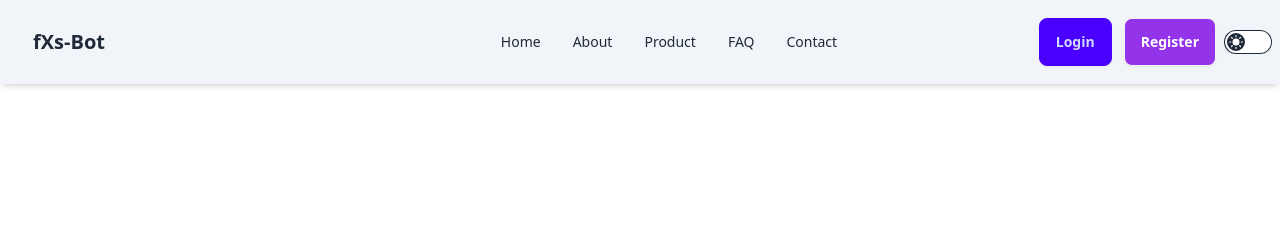
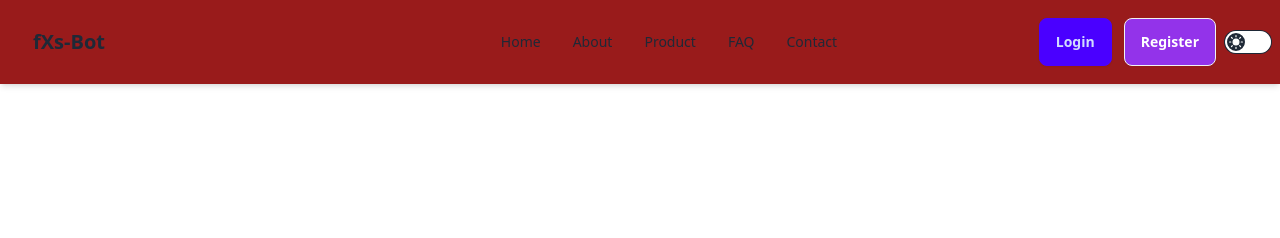
Before and after one commit to seanraafs/webJoiner, a website: page index.html in a window 1280 px wide. Shown: the top 238 px of the page. Drawn offline with nearby package versions, Linux system fonts and the light colour scheme.

Commit message:
update dev

```diff
--- a/index.html
+++ b/index.html
@@ -9,7 +9,7 @@
 </head>
 
 <body>
-    <header class="navbar fixed top-0 z-50 bg-slate-100 dark:text-white dark:bg-slate-900 shadow-md">
+    <header class="navbar fixed top-0 z-50 bg-red-800 dark:text-white dark:bg-slate-900 shadow-md">
         <div class="navbar justify-between">
             <a class="btn btn-ghost text-xl" href="#">fXs-Bot</a>
             <div class="navbar-end">
```
Also changed, not shown: src/output.css.
